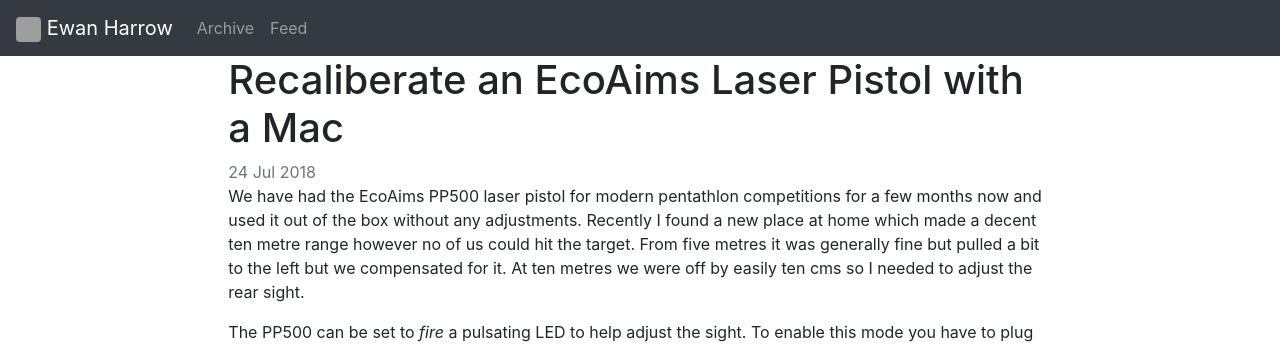
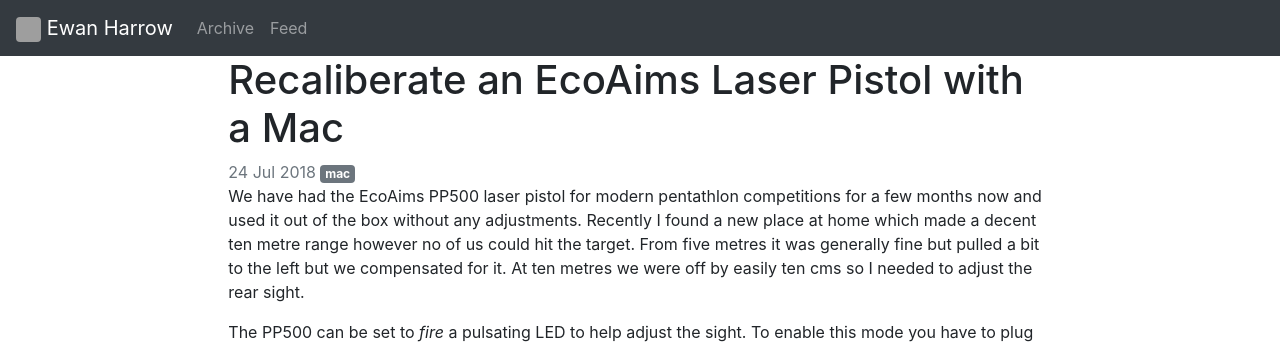
Before and after one commit to eharrow/eharrow.github.io, a Jekyll site: the page built from _posts/2018-07-24-recaliberate-ecoaims-laser-pistol-mac.md, in a window 1280 px wide. Shown: the top 347 px of the page. Built offline with Jekyll 4.4.1, drawn with Linux system fonts in a browser that asks for light colours; comment, search, counter and statistics services are not loaded; grey boxes are pictures that could not be loaded.

```diff
--- a/_posts/2018-07-24-recaliberate-ecoaims-laser-pistol-mac.md
+++ b/_posts/2018-07-24-recaliberate-ecoaims-laser-pistol-mac.md
@@ -1,7 +1,8 @@
 ---
 layout: post
 title: Recaliberate an EcoAims Laser Pistol with a Mac
-comments: false
+tags: mac
+comments: true
 ---
 We have had the EcoAims PP500 laser pistol for modern pentathlon competitions for a few months now and used it out of the box without any adjustments.  Recently I found a new place at home which made a decent ten metre range however no of us could hit the target.  From five metres it was generally fine but pulled a bit to the left but we compensated for it.  At ten metres we were off by easily ten cms so I needed to adjust the rear sight.
 
```
